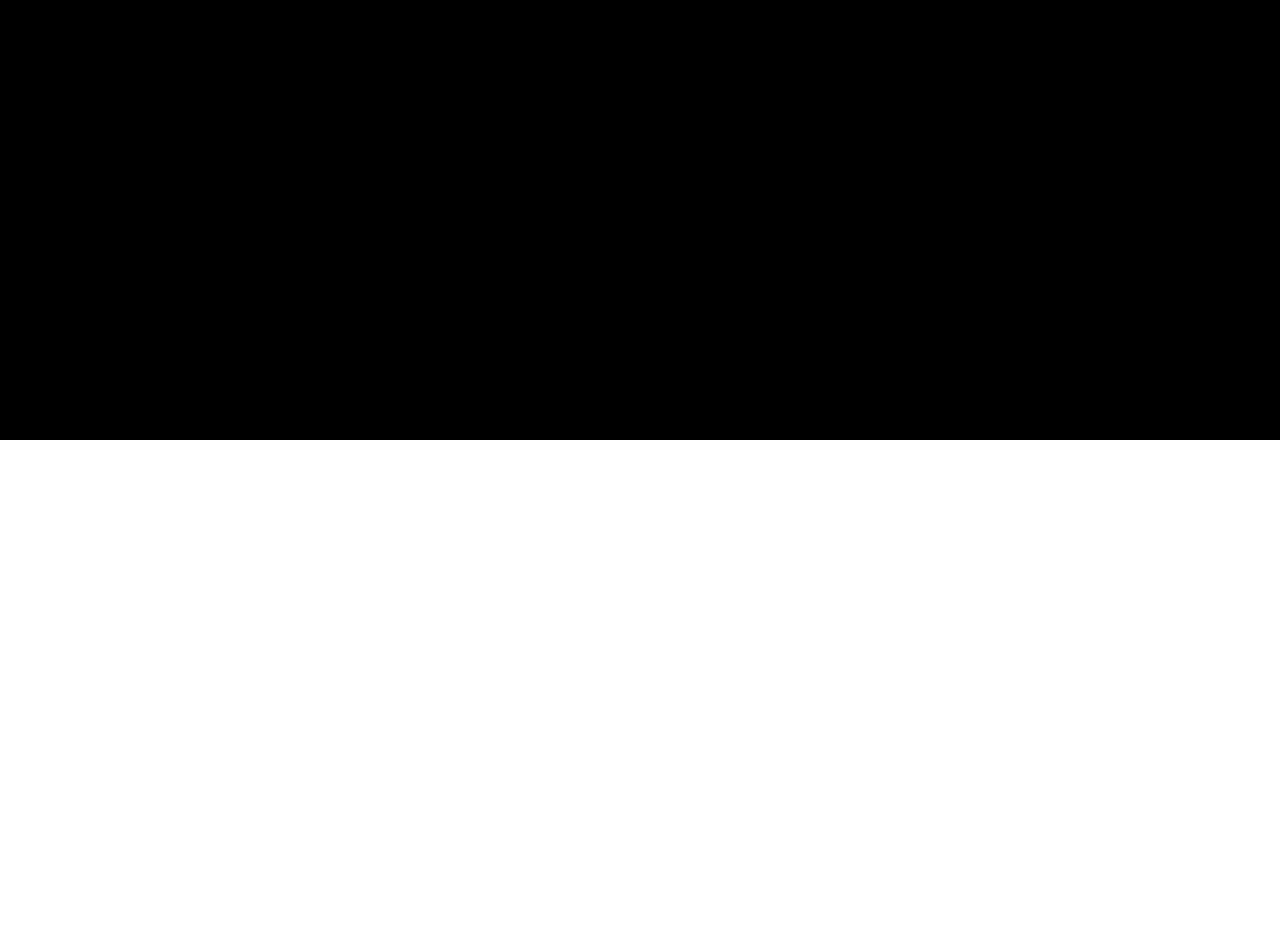
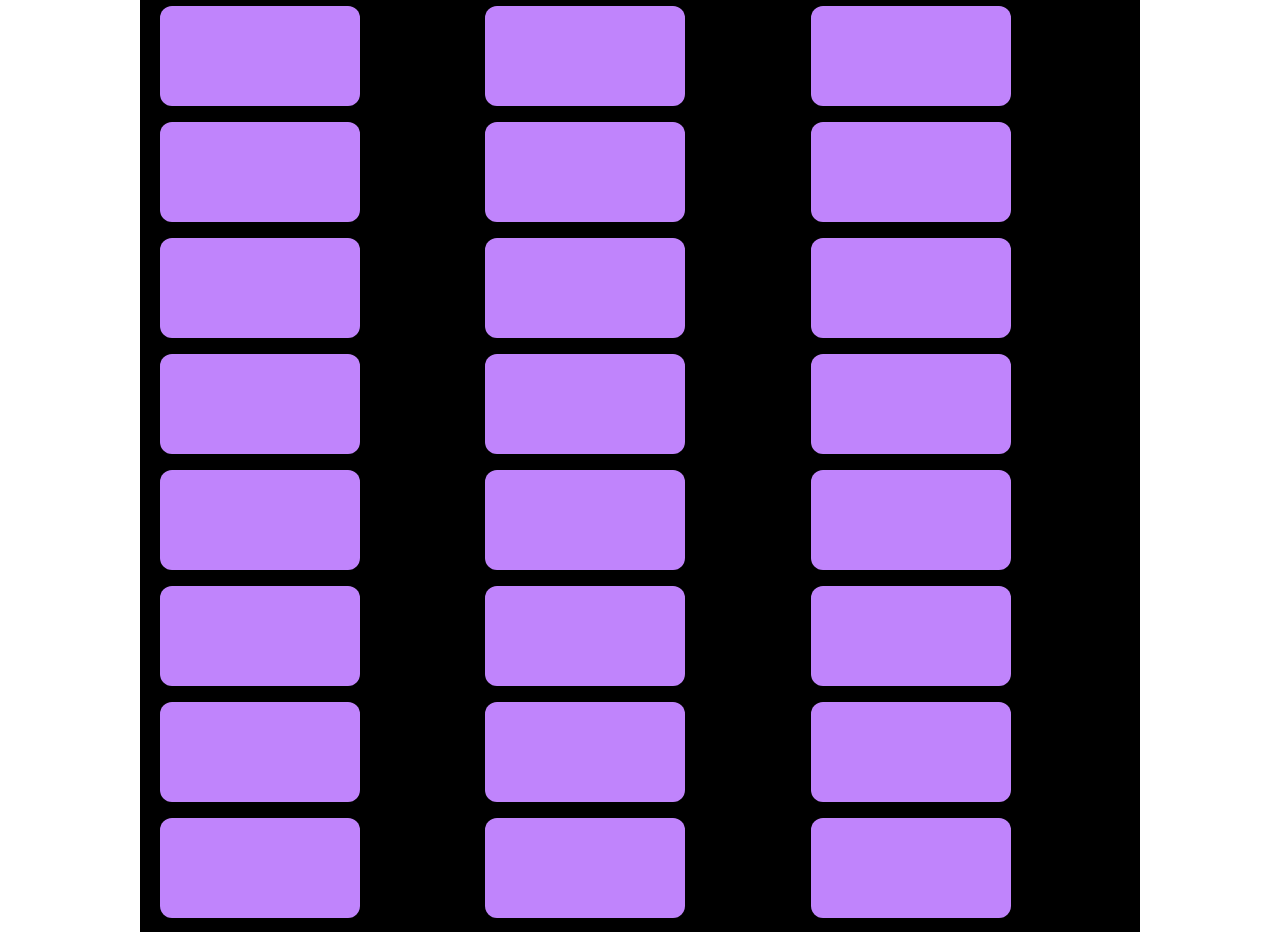
Before and after one commit to mfagri/porfolio, an Angular app: page /projects in a window 1280 px wide. Shown: the part 360-1292 px from the top of the page. Before the commit the page ends 800 px from the top, so only its background shows below. Built offline with nearby package versions, Linux system fonts and the light colour scheme.

Commit message:
working on projects pages

```diff
--- a/src/app/app.component.html
+++ b/src/app/app.component.html
@@ -1,4 +1,4 @@
-<body class="bg-black h-[100vh]">
+<body class="bg-black lg:bg-white md:bg-white  h-[100vh] ">
         <app-home class="">
         </app-home>
 </body>
--- a/src/home/home.component.html
+++ b/src/home/home.component.html
@@ -1,4 +1,4 @@
-<div class="bg-black">
+<div class="bg-white ">
   <div class="flex flex-col justify-center items-center">
     <div
       class="md:w-[1000px] lg:w-[1000px] flex justify-evenly p-2 items-center md:rounded-xl lg:rounded-xl m-2"
--- a/src/home/projects/projects.component.html
+++ b/src/home/projects/projects.component.html
@@ -1,4 +1,4 @@
-<div>
+<div class="container">
     <div class="p-4 justify-center flex flex-col items-start" >
         <div class="m-4 p-4 flex flex-col justify-start items-start">
             <h1 class="text-4xl md:text-4xl lg:text-4xl font-bold text-[30px] p-4 text-white self-center">Things I`ve made trying to put my dent in the universe.
@@ -9,4 +9,34 @@
 
         </div>
     </div>
+    <div class="md:grid md:grid-cols-4 md:gap-4 p-4 lg:grid lg:grid-cols-3  lg:gap-2 flex justify-center items-center flex-col">
+        <div class="h-[100px] rounded-xl m-1 w-[200px] bg-purple-400 "></div>
+        <div class="h-[100px] rounded-xl m-1 w-[200px] bg-purple-400 "></div>
+        <div class="h-[100px] rounded-xl m-1 w-[200px] bg-purple-400 "></div>
+        <div class="h-[100px] rounded-xl m-1 w-[200px] bg-purple-400 "></div>
+        <div class="h-[100px] rounded-xl m-1 w-[200px] bg-purple-400 "></div>
+        <div class="h-[100px] rounded-xl m-1 w-[200px] bg-purple-400 "></div>
+        <div class="h-[100px] rounded-xl m-1 w-[200px] bg-purple-400 "></div>
+        <div class="h-[100px] rounded-xl m-1 w-[200px] bg-purple-400 "></div>
+        <div class="h-[100px] rounded-xl m-1 w-[200px] bg-purple-400 "></div>
+        <div class="h-[100px] rounded-xl m-1 w-[200px] bg-purple-400 "></div>
+        <div class="h-[100px] rounded-xl m-1 w-[200px] bg-purple-400 "></div>
+        <div class="h-[100px] rounded-xl m-1 w-[200px] bg-purple-400 "></div>
+        <div class="h-[100px] rounded-xl m-1 w-[200px] bg-purple-400 "></div>
+        <div class="h-[100px] rounded-xl m-1 w-[200px] bg-purple-400 "></div>
+        <div class="h-[100px] rounded-xl m-1 w-[200px] bg-purple-400 "></div>
+        <div class="h-[100px] rounded-xl m-1 w-[200px] bg-purple-400 "></div>
+        <div class="h-[100px] rounded-xl m-1 w-[200px] bg-purple-400 "></div>
+        <div class="h-[100px] rounded-xl m-1 w-[200px] bg-purple-400 "></div>
+        <div class="h-[100px] rounded-xl m-1 w-[200px] bg-purple-400 "></div>
+        <div class="h-[100px] rounded-xl m-1 w-[200px] bg-purple-400 "></div>
+        <div class="h-[100px] rounded-xl m-1 w-[200px] bg-purple-400 "></div>
+        <div class="h-[100px] rounded-xl m-1 w-[200px] bg-purple-400 "></div>
+        <div class="h-[100px] rounded-xl m-1 w-[200px] bg-purple-400 "></div>
+        <div class="h-[100px] rounded-xl m-1 w-[200px] bg-purple-400 "></div>
+        <div class="h-[100px] rounded-xl m-1 w-[200px] bg-purple-400 "></div>
+        <div class="h-[100px] rounded-xl m-1 w-[200px] bg-purple-400 "></div>
+
+
+    </div>
 </div>
--- a/src/home/uses/uses.component.html
+++ b/src/home/uses/uses.component.html
@@ -1,4 +1,4 @@
-<div class="p-4 justify-center flex flex-col items-start" >
+<div class=" container p-4 justify-center flex flex-col items-start" >
     <div class="m-4 p-4 flex flex-col justify-start items-start">
         <h1 class="text-4xl md:text-4xl lg:text-4xl font-bold text-[30px] p-4 text-white self-center">Software I use, gadgets I love, and other things I recommend.
         </h1>
@@ -17,14 +17,14 @@
             <h1 class="text-white text-xl font-bold">iTerm2</h1>
             <p class="text-zinc-700 text-[14px]">I`m honestly not even sure what features I get with this that aren`t just part of the macOS Terminal but it`s what I use.</p>
             <h1 class="text-white text-xl font-bold">Vs code</h1>
-            <p class="text-zinc-700 text-[14px]">I was using an Intel-based 13” MacBook Pro prior to this and the difference is night and day. I`ve never heard the fans turn on a single time, even under the incredibly heavy loads I put it through with our various launch simulations.</p>
-        </div>
+            <p class="text-zinc-700 text-[14px]">Visual Studio Code is a code editor redefined and optimized for building and debugging modern web and cloud applications.</p>
+        <!-- </div>
         <p class="text-white font-bold">Productivity</p>
         <div class="p-1">
             <h1 class="text-white text-xl font-bold">13” MacBook Pro, M1, 16GB RAM (2021)</h1>
             <p class="text-zinc-700 text-[14px]">I was using an Intel-based 13” MacBook Pro prior to this and the difference is night and day. I`ve never heard the fans turn on a single time, even under the incredibly heavy loads I put it through with our various launch simulations.</p>
             <p class="text-zinc-700 text-[14px]">I was using an Intel-based 13” MacBook Pro prior to this and the difference is night and day. I`ve never heard the fans turn on a single time, even under the incredibly heavy loads I put it through with our various launch simulations.</p>
-        </div>
+        </div> -->
     </div>
 
 </div>
```
